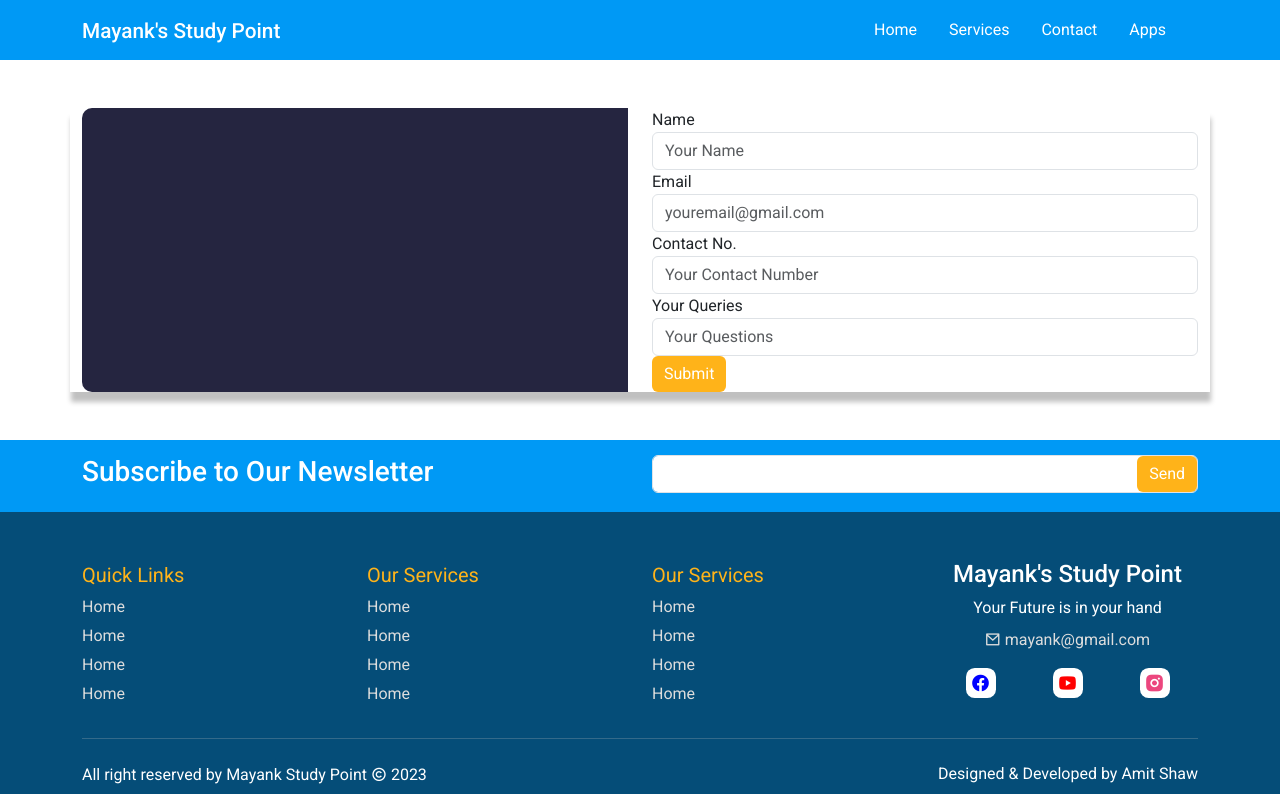
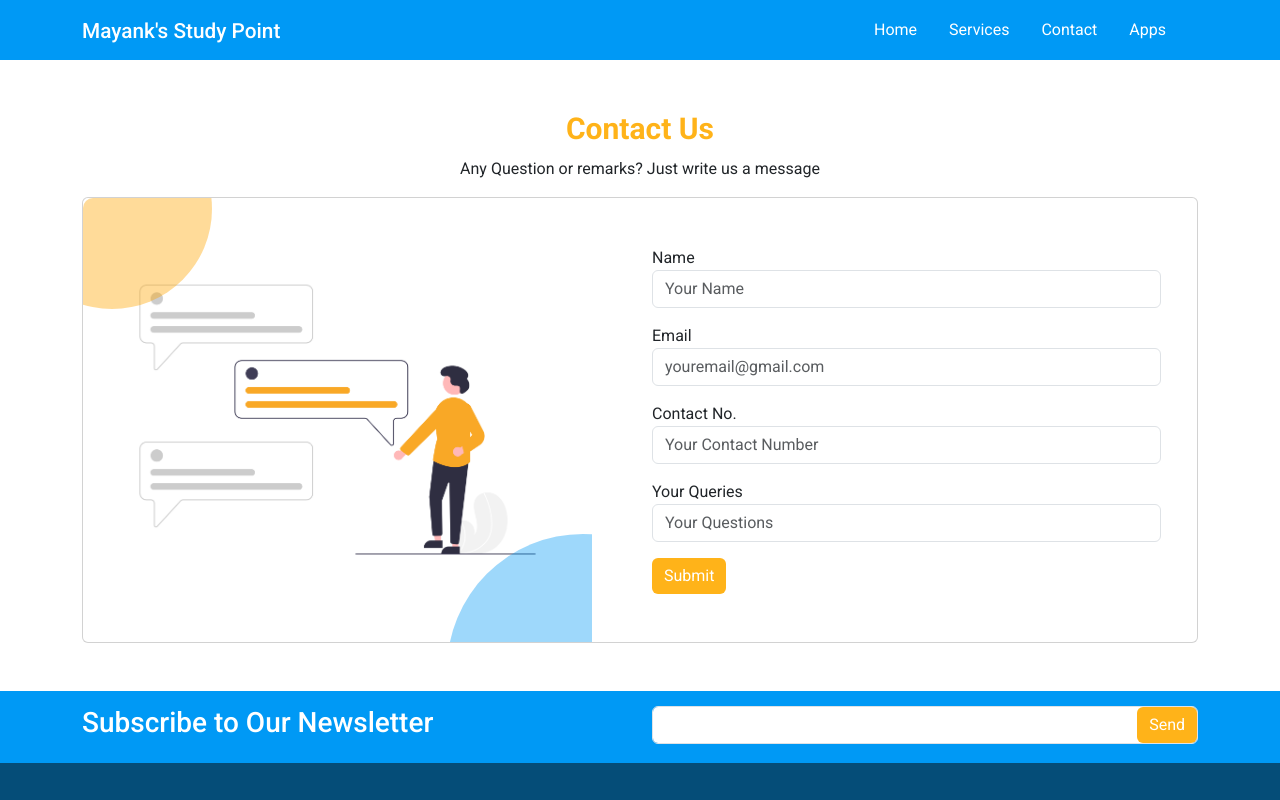
Before and after one commit to AmitShawGit/Mayank_Study_Point_MERN, a React (Create React App) app: page /contact in a window 1280 px wide. Shown: the top 800 px of the page. Built offline with nearby package versions, Linux system fonts and the light colour scheme.

Commit message:
form design completed

```diff
--- a/package.json
+++ b/package.json
@@ -7,6 +7,7 @@
     "@testing-library/react": "^13.4.0",
     "@testing-library/user-event": "^13.5.0",
     "bootstrap": "^5.3.2",
+    "formik": "^2.4.5",
     "react": "^18.2.0",
     "react-bootstrap": "^2.9.0",
     "react-countup": "^6.4.2",
@@ -16,7 +17,8 @@
     "react-scripts": "5.0.1",
     "react-scroll-trigger": "^0.6.14",
     "sass": "^1.68.0",
-    "web-vitals": "^2.1.4"
+    "web-vitals": "^2.1.4",
+    "yup": "^1.3.2"
   },
   "scripts": {
     "start": "react-scripts start",
--- a/src/components/formelement/Input.jsx
+++ b/src/components/formelement/Input.jsx
@@ -4,7 +4,7 @@ const Input = ({label,placeholder,type}) => {
   return (
   <>
   <label htmlFor="">{label}</label>
-  <input type={type} name="" id="" className='form-control' placeholder={placeholder}/>
+  <input type={type} name="" id="" className='form-control mb-3' placeholder={placeholder}/>
   </>
   )
 }
--- a/src/pages/contact/Contact.jsx
+++ b/src/pages/contact/Contact.jsx
@@ -8,12 +8,21 @@ const Contact = () => {
     return (
         <div>
             <ContentWrapper>
-                <Row className='mt-5 formBackground'>
-                    <Col><FormDesign /></Col>
-                    <Col><Form /></Col>
-                </Row>
 
+                <div className="heading-section text-center">
+                    <h1 className='heading pb-2'>Contact Us</h1>
+                    <p>Any Question or remarks? Just write us a message</p>
+                </div>
+                <div className="card mt-3">
+                    <div className="card-body p-0">
 
+                        <Row>
+                            <Col><FormDesign /></Col>
+                            <Col className='p-5'><Form /></Col>
+                        </Row>
+
+                    </div>
+                </div>
             </ContentWrapper>
         </div>
     )
--- a/src/pages/contact/FormDesign.jsx
+++ b/src/pages/contact/FormDesign.jsx
@@ -4,7 +4,8 @@ const FormDesign = () => {
   return (
     <>
       <div className="bgForm">
-
+<div className="orange-circle"></div>
+<div className="light-blue-circle"></div>
       </div>
     </>
   )
--- a/src/pages/contact/style.scss
+++ b/src/pages/contact/style.scss
@@ -1,12 +1,40 @@
 @import '../../mixins.scss';
 
-.formBackground{
-    box-shadow: 1px 10px 5px silver;
-}
+
 /*Side Form Design*/
 .bgForm{
-    background: #252540;
+    background: url('../../../public/contact.png') ;
+    background-size: contain;
+    // background: #252540;
     width: 100%;
     height: 100%;
     border-radius: 10px 0px 0px 10px;
+position: relative;
+z-index: 1;
+overflow: hidden;
+background-repeat: no-repeat;
+background-position: center;
+
+.orange-circle{
+    width: 272px;
+    height: 272px;
+    border-radius: 50%;
+    background:  #0099f561;;
+    position: absolute;
+    z-index: 3;
+    right: -25%;
+    bottom: -37%;
+
+
 }
+.light-blue-circle{
+    width: 200px;
+    height: 200px;
+    border-radius: 50%;
+    background-color: #ffa50066 ;
+    position: absolute;
+    left: -14%;
+    z-index: 4;
+    top: -20%;
+}
+}
```
Also changed, not shown: public/contact.png (added), 1 other file (tests, documents, lock files or other folders).
